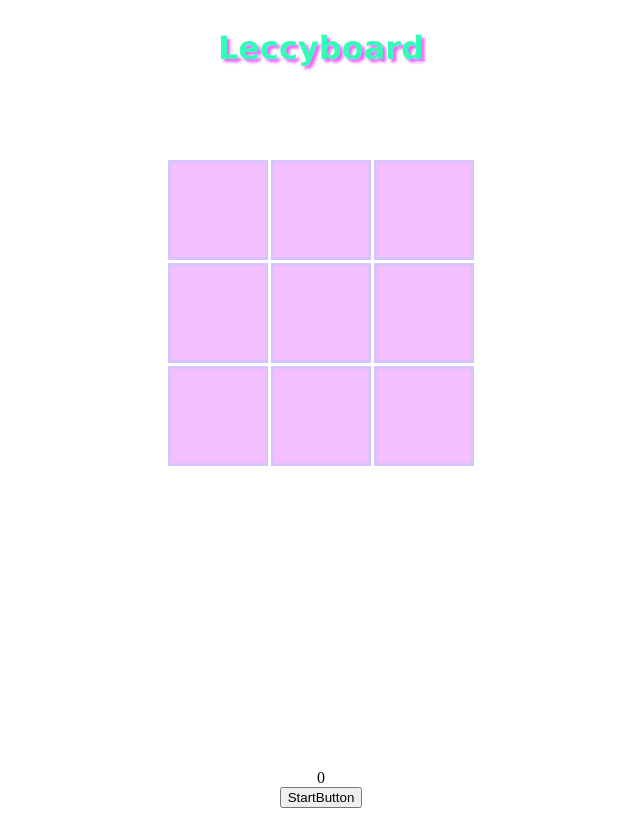
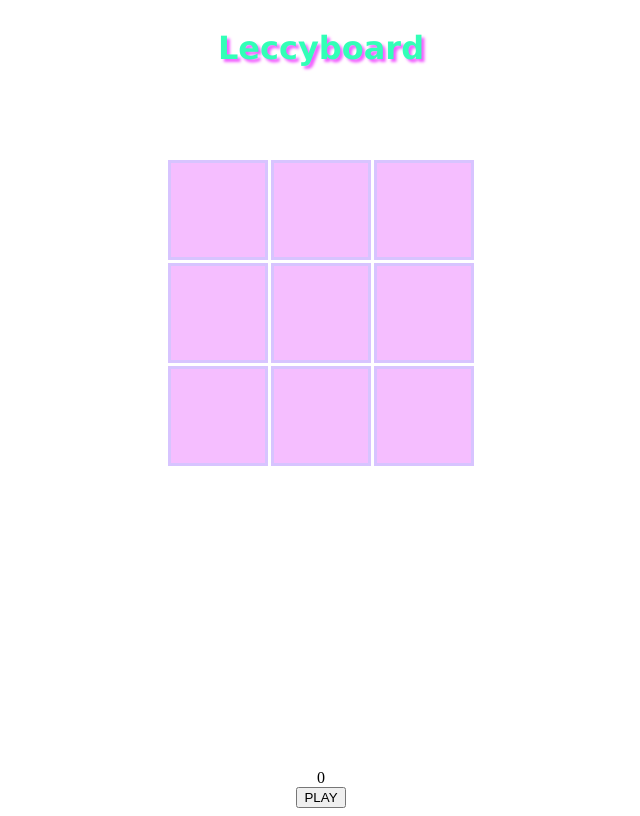
Before and after one commit to hevdevs/leccyboard, a React (Vite) app: page / in a window 1280 px wide. Shown: the whole page, without its empty margins (319-959 px from the left). Built offline with nearby package versions, Linux system fonts and the light colour scheme; a web font is replaced by a local one.

Commit message:
change button text

```diff
--- a/src/components/StartButton.jsx
+++ b/src/components/StartButton.jsx
@@ -1,15 +1,15 @@
 import React from 'react';
 
-const StartButton = ({ setGameStarted, runButtonSequence, gameStarted, playerSequence, simonSequence }) => {
+const StartButton = ({ setGameStarted, runButtonSequence, gameStarted, playerSequence, simonSequence}) => {
 	return (
         <button
             disabled={gameStarted && playerSequence.length !== simonSequence.length ? true : false}
 			onClick={() => {
-                setGameStarted(true);
-                runButtonSequence()
+				setGameStarted(true);
+				runButtonSequence()
 			}}
 		>
-			StartButton
+			PLAY
 		</button>
 	);
 };
```
